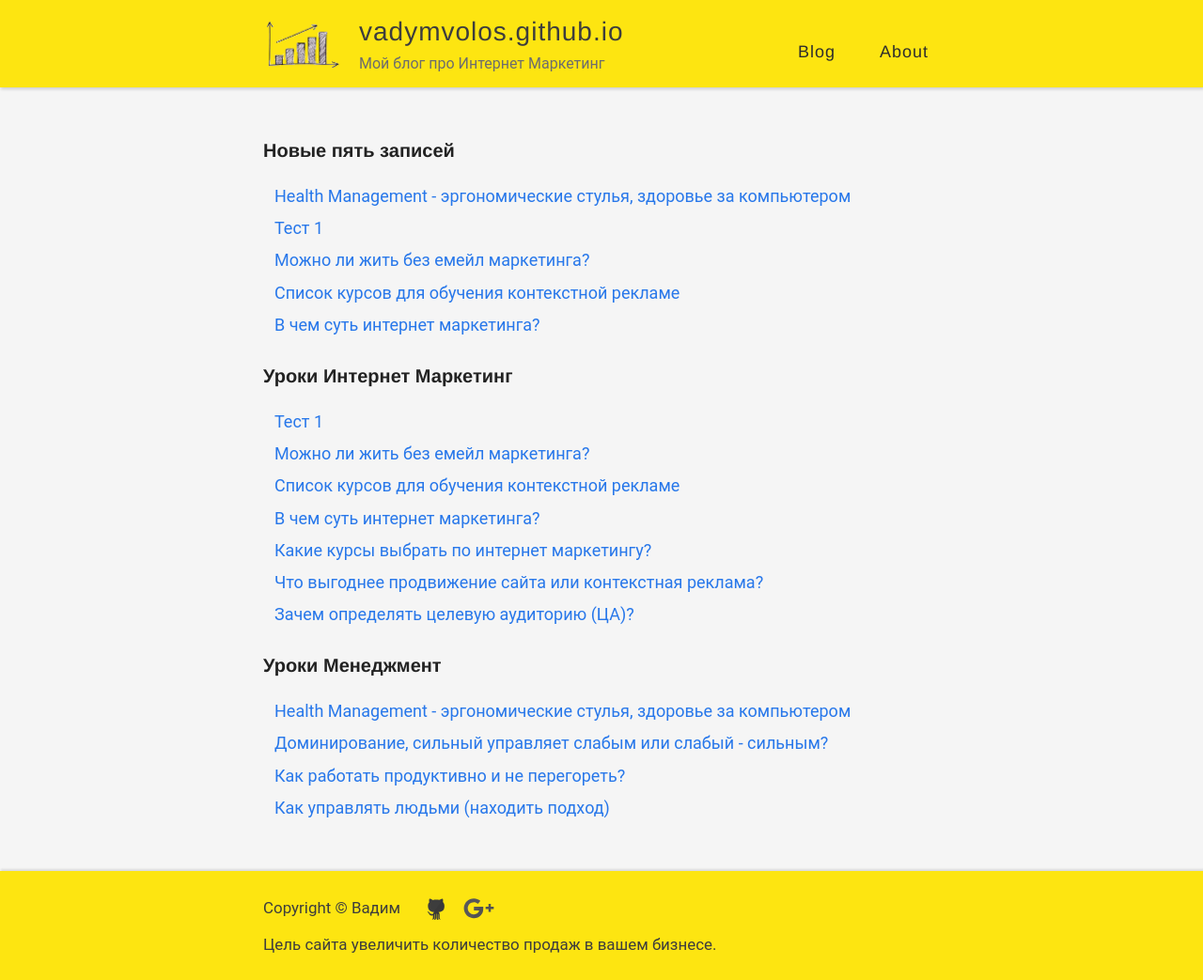
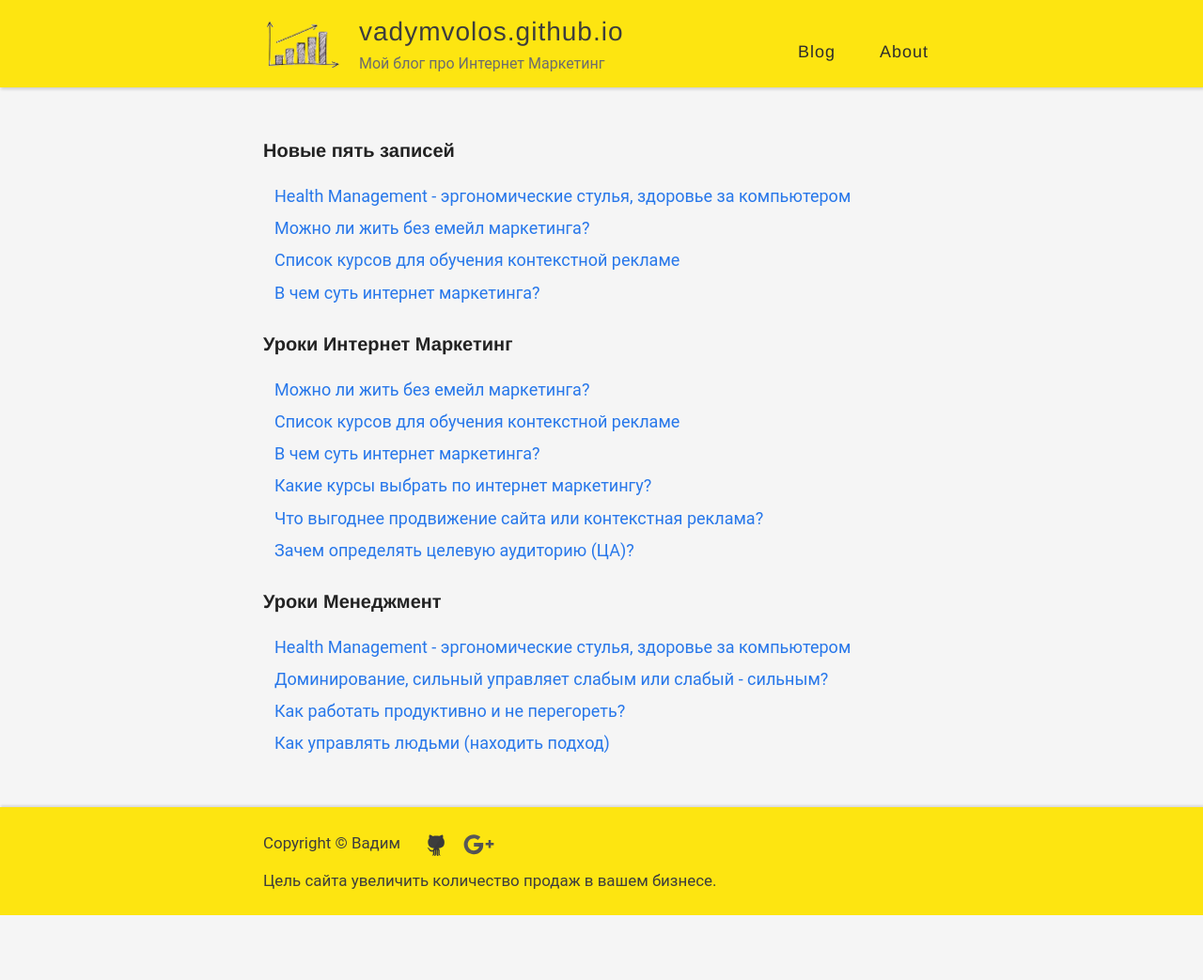
Before and after one commit to VadymVolos/vadymvolos.github.io, a Jekyll site: the page built from index.html, in a window 1280 px wide. Shown: the whole page at 94% size. Built offline with Jekyll 4.4.1, drawn with Linux system fonts in a browser that asks for light colours; nearby versions of some CDN libraries; after the commit the page ends 974 px from its top, so only the background shows below that.

Commit message:
Update _sexy-accordion-spoiler.scss

```diff
--- a/_sass/_sexy-accordion-spoiler.scss
+++ b/_sass/_sexy-accordion-spoiler.scss
@@ -2,7 +2,7 @@
 /* /_sass/_sexy-accordion-spoiler.scss */
 /***********************************************************/
 
-.content category .title a[title="Тест 1"] { /* отключил вывод тестового поста на глвной */
+.content .category .title a[title="Тест 1"] { /* отключил вывод тестового поста на глвной */
       display: none;
 }
 
```
